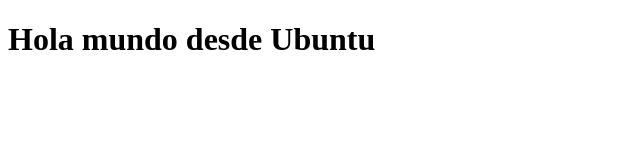
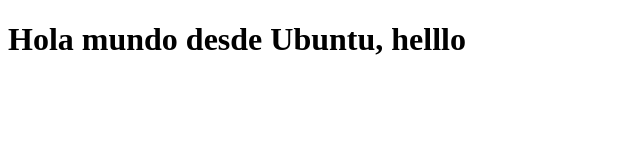
Before and after one commit to theVale14/ProyectoDemoCursoPrework, a plain HTML site: page index.html in a window 1280 px wide. Shown: the whole page, without its empty margins (0-640 px from the left). Drawn offline with Linux system fonts and the light colour scheme.

Commit message:
Cambios agregados el 02 de enero del 2023

```diff
--- a/index.html
+++ b/index.html
@@ -7,6 +7,6 @@
     <title>Document</title>
 </head>
 <body>
-    <h1>Hola mundo desde Ubuntu</h1>
+    <h1>Hola mundo desde Ubuntu, helllo</h1>
 </body>
 </html>
```
